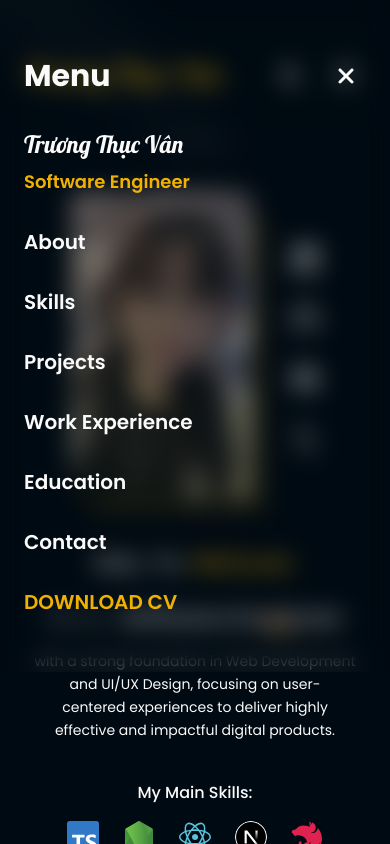
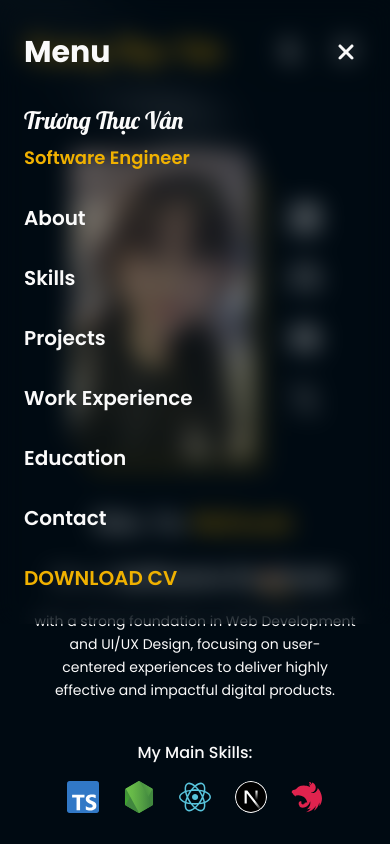
Before and after one commit to MeiCloudie/portfolio, a Next.js app: page / in a window 390 px wide. Both pictures are taken after a click on the button 346 px from the left and 74 px from the top of the page. Shown: the top 844 px of the page. Built offline with nearby package versions, Linux system fonts and the light colour scheme.

Commit message:
fix(layout): Adjust padding and text sizes in Header, About, and Contact sections for improved responsiveness

```diff
--- a/src/components/layout/Header.tsx
+++ b/src/components/layout/Header.tsx
@@ -41,7 +41,7 @@ const Header = () => {
   return (
     <header className='sticky top-0 z-50'>
       <div className='bg-background/80 backdrop-blur-md'>
-        <div className='container pt-12 pb-8'>
+        <div className='container pt-6 sm:pt-12 pb-4 sm:pb-8'>
           <div className='flex items-center justify-between'>
             <div className='flex items-center gap-2'>
               <Link href='/'>
@@ -101,7 +101,7 @@ const Header = () => {
             transition={{ duration: 0.2 }}
             className='fixed inset-0 h-fit bg-background/50 backdrop-blur-md z-50'
           >
-            <div className='container py-14'>
+            <div className='container py-8 sm:py-14'>
               <div className='flex items-center justify-between mb-8'>
                 <h2 className='text-3xl font-bold'>Menu</h2>
                 <Button variant='ghost' size='icon' className='h-10 w-10' onClick={() => setIsMenuOpen(false)}>
--- a/src/components/sections/about/index.tsx
+++ b/src/components/sections/about/index.tsx
@@ -27,7 +27,7 @@ const AboutSection = () => {
             <WordRotate duration={5000} className='text-primary pr-1' words={['Trương Thục Vân', 'MeiCloudie']} />
           </div>
 
-          <div className='flex items-center gap-2 text-2xl sm:text-3xl xl:text-5xl'>
+          <div className='flex items-center gap-0 sm:gap-2 text-2xl sm:text-3xl xl:text-5xl'>
             <h1 className='mr-2'>I&apos;m a</h1>
             <SparklesText
               className='text-2xl sm:text-3xl xl:text-5xl font-medium'
--- a/src/components/sections/contact/index.tsx
+++ b/src/components/sections/contact/index.tsx
@@ -52,7 +52,7 @@ const ContactSection = () => {
                     <MapLocationDotIcon width={40} height={40} className='text-primary sm:w-[60px] sm:h-[60px]' />
                     <div className='flex flex-col gap-2 text-center sm:text-left'>
                       <h4 className='text-lg md:text-xl uppercase font-medium text-muted-foreground'>Address Point</h4>
-                      <p className='text-xl md:text-2xl font-semibold'>Ho Chi Minh City, Vietnam</p>
+                      <p className='text-lg sm:text-xl md:text-2xl font-semibold'>Ho Chi Minh City, Vietnam</p>
                     </div>
                   </div>
                 </CardContent>
@@ -68,7 +68,7 @@ const ContactSection = () => {
                     <div className='flex flex-col gap-2 text-center sm:text-left'>
                       <h4 className='text-lg md:text-xl uppercase font-medium text-muted-foreground'>Mail Me</h4>
                       <div className='flex items-center gap-2 flex-wrap justify-center sm:justify-start'>
-                        <p className='text-xl md:text-2xl font-semibold group-hover:text-primary transition-colors duration-300 break-all sm:break-normal'>
+                        <p className='text-lg sm:text-xl md:text-2xl font-semibold group-hover:text-primary transition-colors duration-300 break-all sm:break-normal'>
                           tthvan.dev@gmail.com
                         </p>
                         <Button
```
